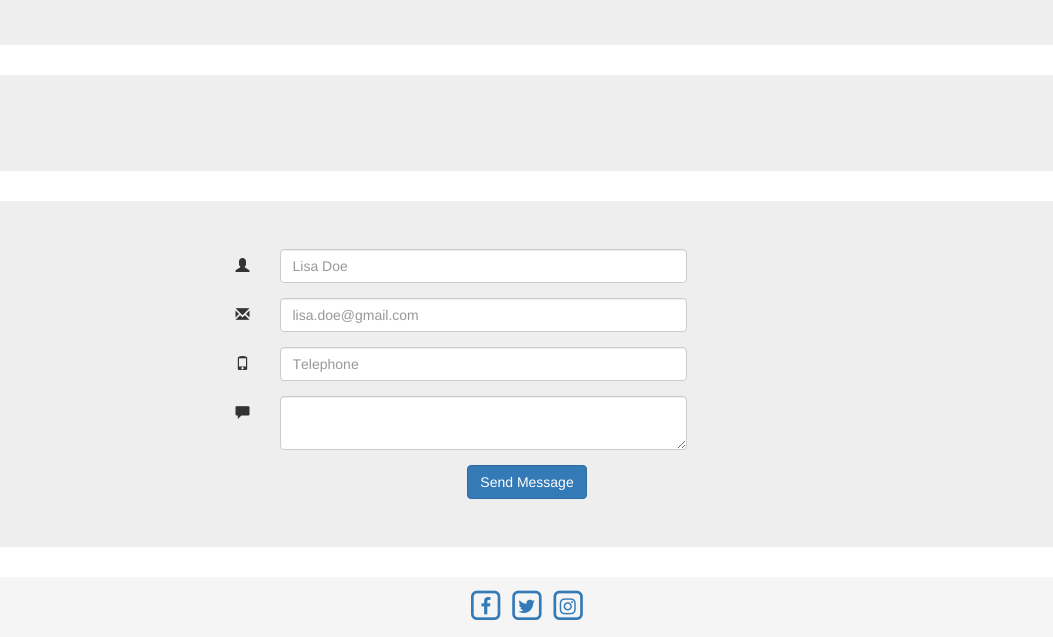
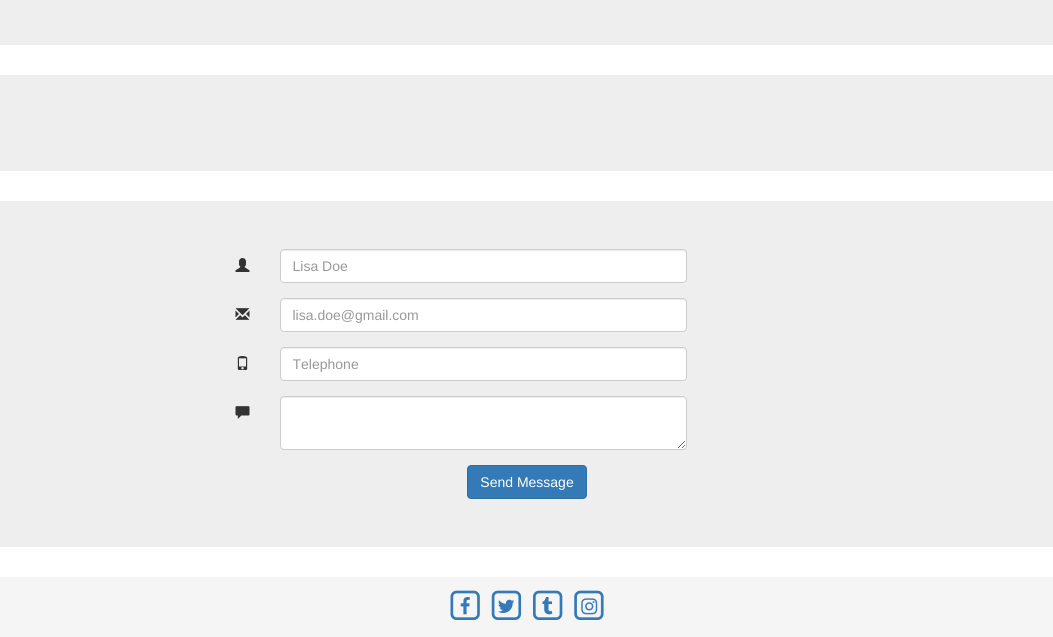
Before and after one commit to tolujaiyeola/portfolio-2017, a website: page app/index.html in a window 1280 px wide. Shown: the part 1818-2455 px from the top of the page, without its empty margins (113-1166 px from the left). Drawn offline with nearby package versions, Linux system fonts and the light colour scheme; files that its build step writes are made by us from their sources.

Commit message:
Added tumblr link.

```diff
--- a/app/index.html
+++ b/app/index.html
@@ -340,6 +340,7 @@
             <div class="social-media">
                 <a href="https://www.facebook.com/tolujay"><span class="fa-stack fa-lg"><i class="fa fa-square-o fa-stack-2x"></i><i class="fa fa-facebook fa-stack-1x animated infinite jello"></i></span></a>
                 <a href="https://twitter.com/tolujaiyeola"><span class="fa-stack fa-lg"><i class="fa fa-square-o fa-stack-2x"></i><i class="fa fa-twitter fa-stack-1x animated infinite wobble"></i></span></a>
+                <a href="https://tolujaiyeola.tumblr.com/"><span class="fa-stack fa-lg"><i class="fa fa-square-o fa-stack-2x"></i><i class="fa fa-tumblr fa-stack-1x animated infinite wobble"></i></span></a>
                 <a href="https://ca.linkedin.com/in/tolujaiyeola"><span class="fa-stack fa-lg"><i class="fa fa-square-o fa-stack-2x"></i><i class="fa fa-instagram fa-stack-1x animated infinite jello"></i></span></a>
                 <!-- <a href="#"><span>Twitter</span></a>
                 <a href="#"><span>Google+</span></a>
```
